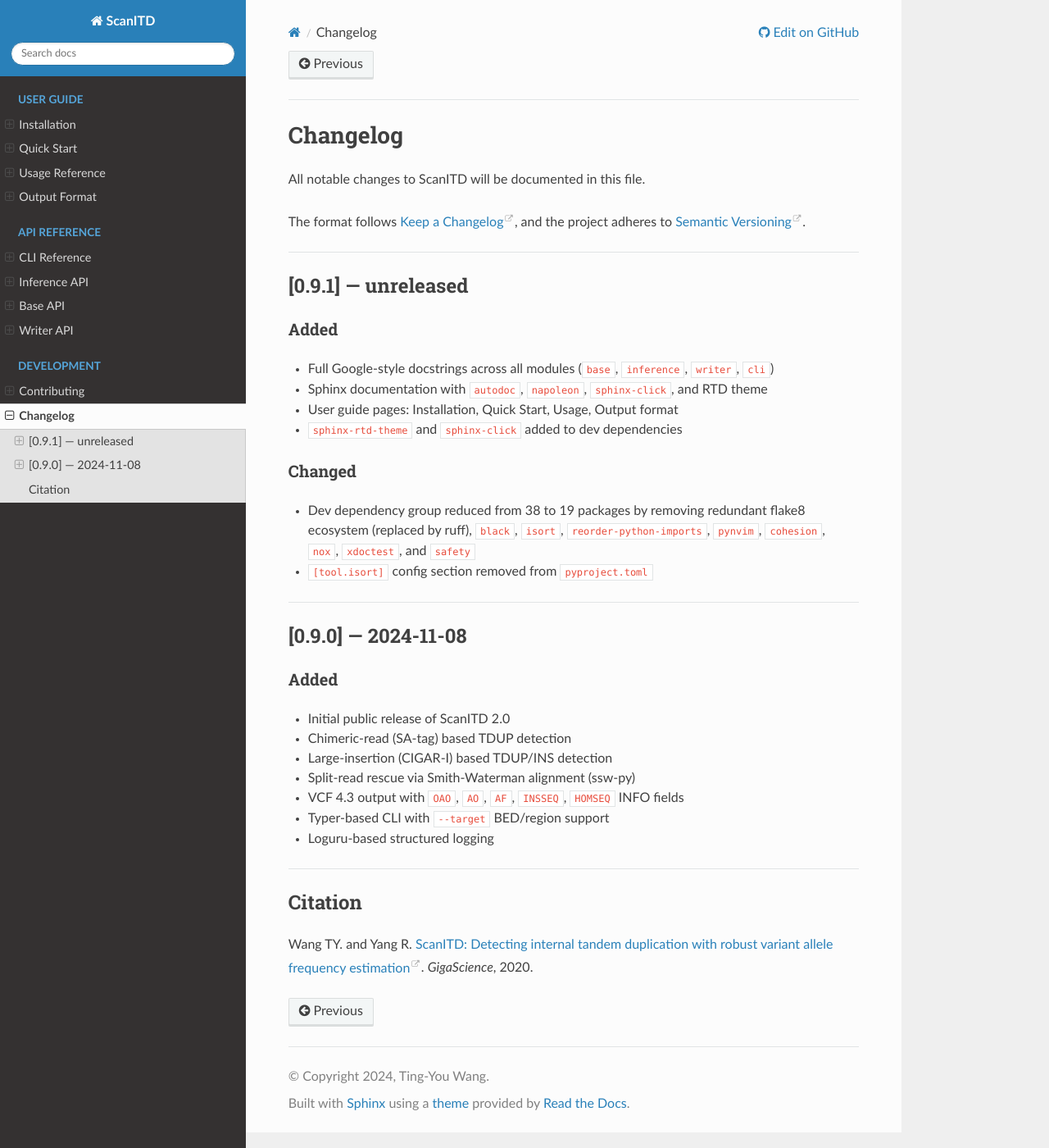
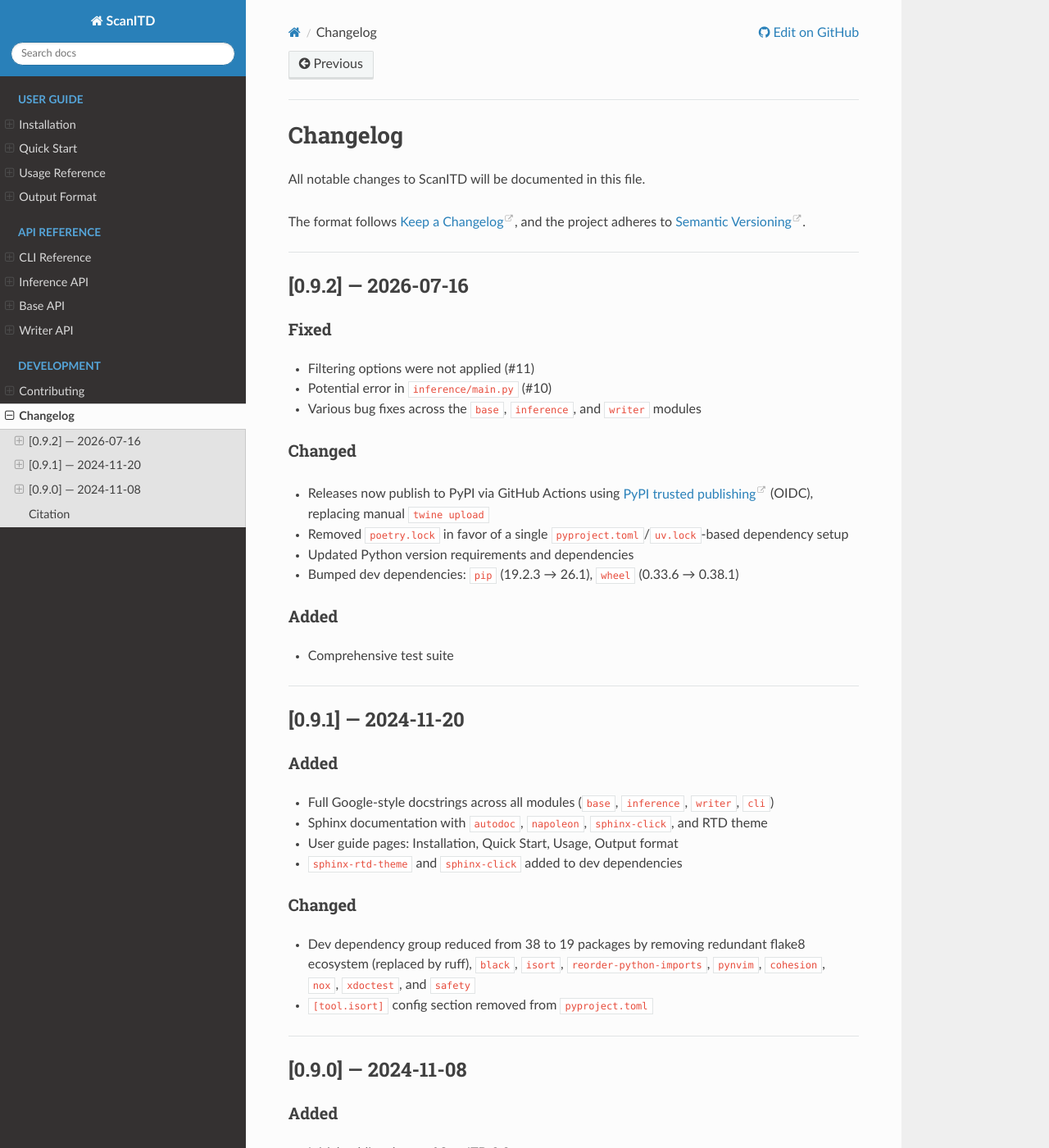
Before and after one commit to ylab-hi/ScanITD, a Sphinx documentation site: the page built from docs/source/changelog.md, in a window 1280 px wide and 1400 px high. Shown: the whole window at 82% size. Built offline with Sphinx 7.4.7 and the Read the Docs theme 3.1.0, drawn with Linux system fonts in a browser that asks for light colours.

Commit message:
docs: add v0.9.2 changelog entry

```diff
--- a/docs/source/changelog.md
+++ b/docs/source/changelog.md
@@ -7,7 +7,28 @@
 
 ---
 
-## [0.9.1] — unreleased
+## [0.9.2] — 2026-07-16
+
+### Fixed
+- Filtering options were not applied (#11)
+- Potential error in `inference/main.py` (#10)
+- Various bug fixes across the `base`, `inference`, and `writer` modules
+
+### Changed
+- Releases now publish to PyPI via GitHub Actions using
+  [PyPI trusted publishing](https://docs.pypi.org/trusted-publishers/) (OIDC),
+  replacing manual `twine upload`
+- Removed `poetry.lock` in favor of a single `pyproject.toml`/`uv.lock`-based
+  dependency setup
+- Updated Python version requirements and dependencies
+- Bumped dev dependencies: `pip` (19.2.3 → 26.1), `wheel` (0.33.6 → 0.38.1)
+
+### Added
+- Comprehensive test suite
+
+---
+
+## [0.9.1] — 2024-11-20
 
 ### Added
 - Full Google-style docstrings across all modules (`base`, `inference`, `writer`, `cli`)
```
